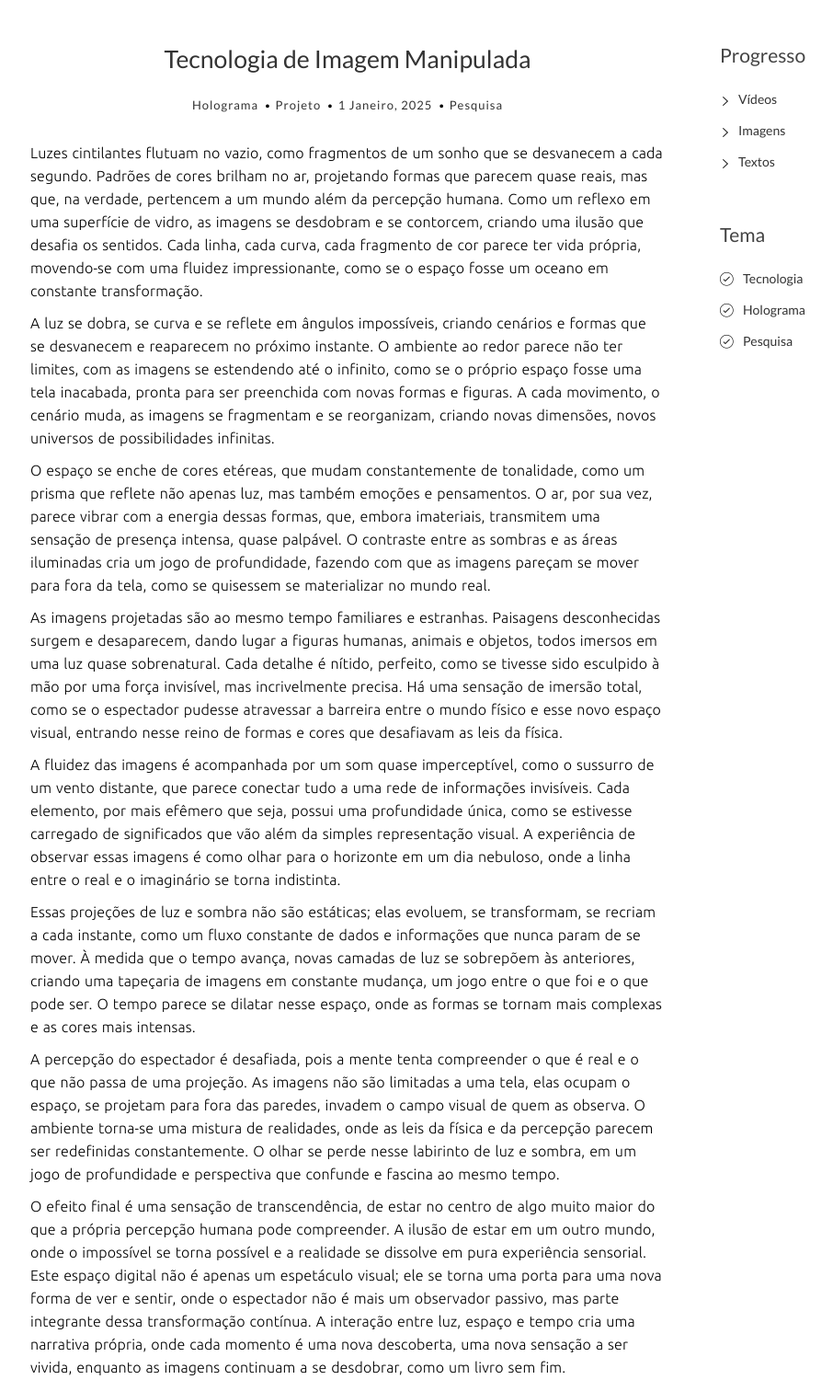
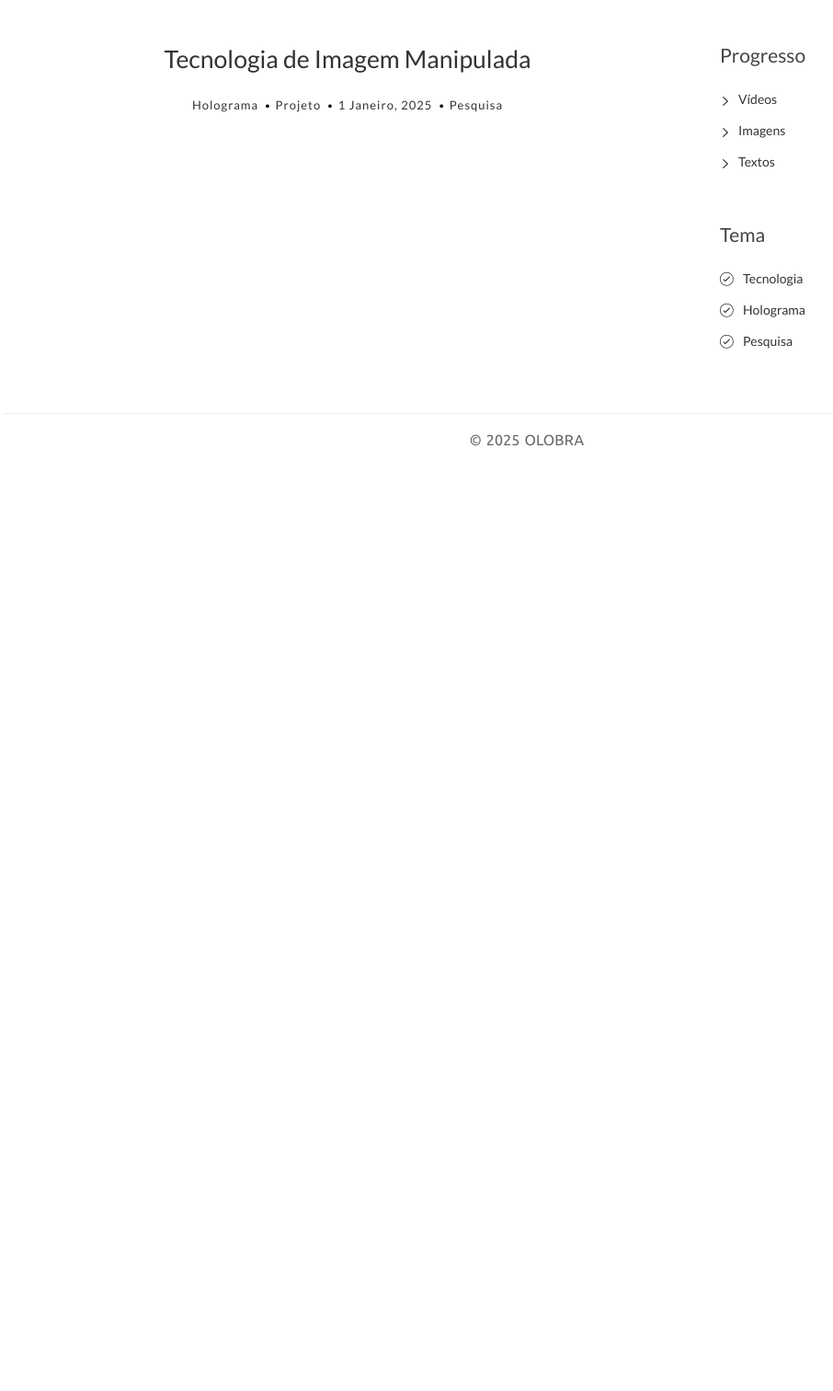
Before and after one commit to nnzitv/olobra, a plain HTML site: page index.html in a window 1280 px wide. Shown: the part 128-1640 px from the top of the page at 92% size, without its empty margins (67-973 px from the left). After the commit the page ends 800 px from the top, so only its background shows below. Drawn offline with Linux system fonts and the light colour scheme; files whose address does not match are found by name.

Commit message:
Update index.html

```diff
--- a/index.html
+++ b/index.html
@@ -92,21 +92,6 @@
 								</div>
 							</header>
 							<div class="entry-content clearfix">
-								<p>Luzes cintilantes flutuam no vazio, como fragmentos de um sonho que se desvanecem a cada segundo. Padrões de cores brilham no ar, projetando formas que parecem quase reais, mas que, na verdade, pertencem a um mundo além da percepção humana. Como um reflexo em uma superfície de vidro, as imagens se desdobram e se contorcem, criando uma ilusão que desafia os sentidos. Cada linha, cada curva, cada fragmento de cor parece ter vida própria, movendo-se com uma fluidez impressionante, como se o espaço fosse um oceano em constante transformação.</p>
-
-								<p>A luz se dobra, se curva e se reflete em ângulos impossíveis, criando cenários e formas que se desvanecem e reaparecem no próximo instante. O ambiente ao redor parece não ter limites, com as imagens se estendendo até o infinito, como se o próprio espaço fosse uma tela inacabada, pronta para ser preenchida com novas formas e figuras. A cada movimento, o cenário muda, as imagens se fragmentam e se reorganizam, criando novas dimensões, novos universos de possibilidades infinitas.</p>
-
-								<p>O espaço se enche de cores etéreas, que mudam constantemente de tonalidade, como um prisma que reflete não apenas luz, mas também emoções e pensamentos. O ar, por sua vez, parece vibrar com a energia dessas formas, que, embora imateriais, transmitem uma sensação de presença intensa, quase palpável. O contraste entre as sombras e as áreas iluminadas cria um jogo de profundidade, fazendo com que as imagens pareçam se mover para fora da tela, como se quisessem se materializar no mundo real.</p>
-
-								<p>As imagens projetadas são ao mesmo tempo familiares e estranhas. Paisagens desconhecidas surgem e desaparecem, dando lugar a figuras humanas, animais e objetos, todos imersos em uma luz quase sobrenatural. Cada detalhe é nítido, perfeito, como se tivesse sido esculpido à mão por uma força invisível, mas incrivelmente precisa. Há uma sensação de imersão total, como se o espectador pudesse atravessar a barreira entre o mundo físico e esse novo espaço visual, entrando nesse reino de formas e cores que desafiavam as leis da física.</p>
-
-								<p>A fluidez das imagens é acompanhada por um som quase imperceptível, como o sussurro de um vento distante, que parece conectar tudo a uma rede de informações invisíveis. Cada elemento, por mais efêmero que seja, possui uma profundidade única, como se estivesse carregado de significados que vão além da simples representação visual. A experiência de observar essas imagens é como olhar para o horizonte em um dia nebuloso, onde a linha entre o real e o imaginário se torna indistinta.</p>
-
-								<p>Essas projeções de luz e sombra não são estáticas; elas evoluem, se transformam, se recriam a cada instante, como um fluxo constante de dados e informações que nunca param de se mover. À medida que o tempo avança, novas camadas de luz se sobrepõem às anteriores, criando uma tapeçaria de imagens em constante mudança, um jogo entre o que foi e o que pode ser. O tempo parece se dilatar nesse espaço, onde as formas se tornam mais complexas e as cores mais intensas.</p>
-
-								<p>A percepção do espectador é desafiada, pois a mente tenta compreender o que é real e o que não passa de uma projeção. As imagens não são limitadas a uma tela, elas ocupam o espaço, se projetam para fora das paredes, invadem o campo visual de quem as observa. O ambiente torna-se uma mistura de realidades, onde as leis da física e da percepção parecem ser redefinidas constantemente. O olhar se perde nesse labirinto de luz e sombra, em um jogo de profundidade e perspectiva que confunde e fascina ao mesmo tempo.</p>
-
-								<p>O efeito final é uma sensação de transcendência, de estar no centro de algo muito maior do que a própria percepção humana pode compreender. A ilusão de estar em um outro mundo, onde o impossível se torna possível e a realidade se dissolve em pura experiência sensorial. Este espaço digital não é apenas um espetáculo visual; ele se torna uma porta para uma nova forma de ver e sentir, onde o espectador não é mais um observador passivo, mas parte integrante dessa transformação contínua. A interação entre luz, espaço e tempo cria uma narrativa própria, onde cada momento é uma nova descoberta, uma nova sensação a ser vivida, enquanto as imagens continuam a se desdobrar, como um livro sem fim.</p>
 
 
 							</div>
```
